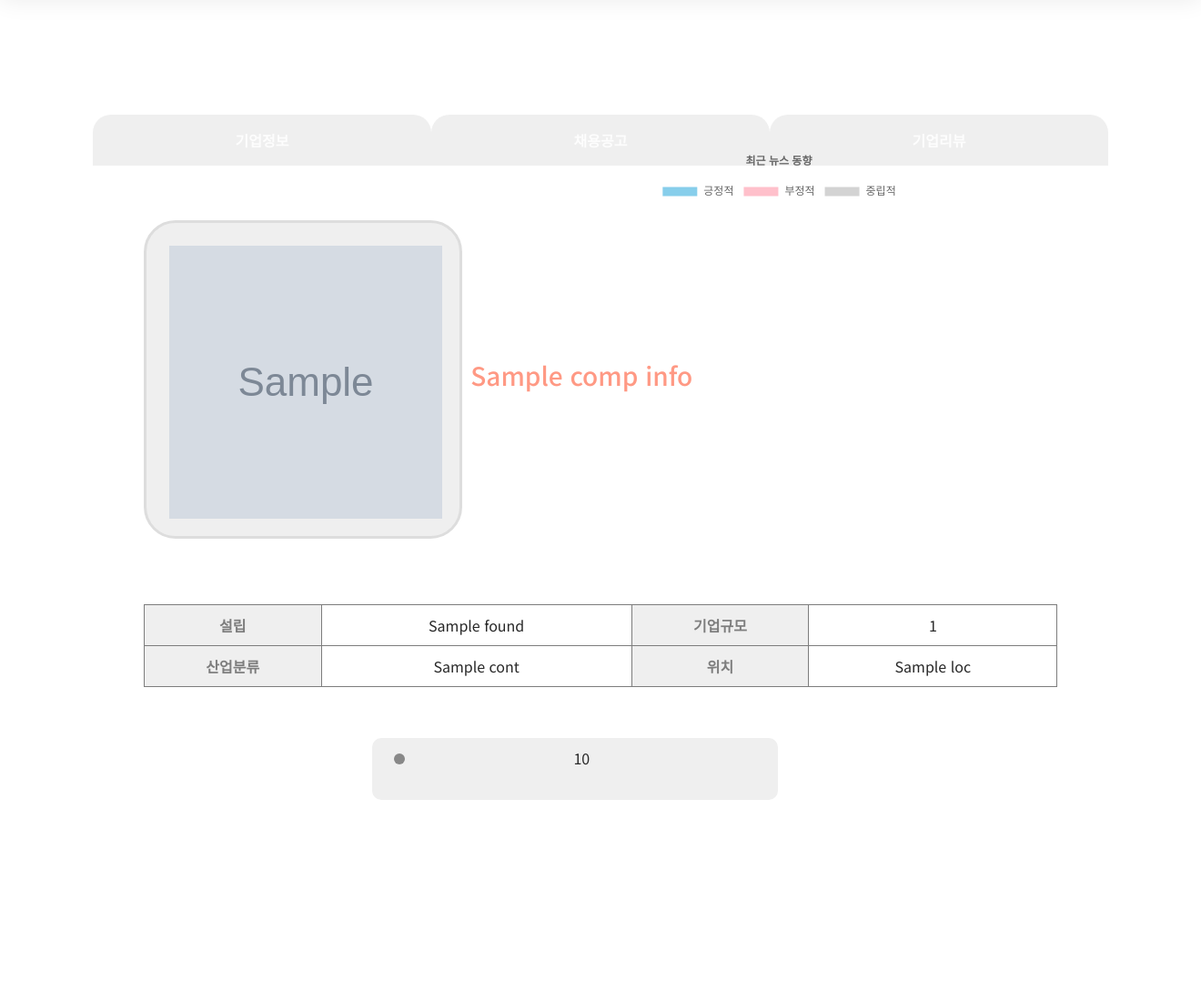
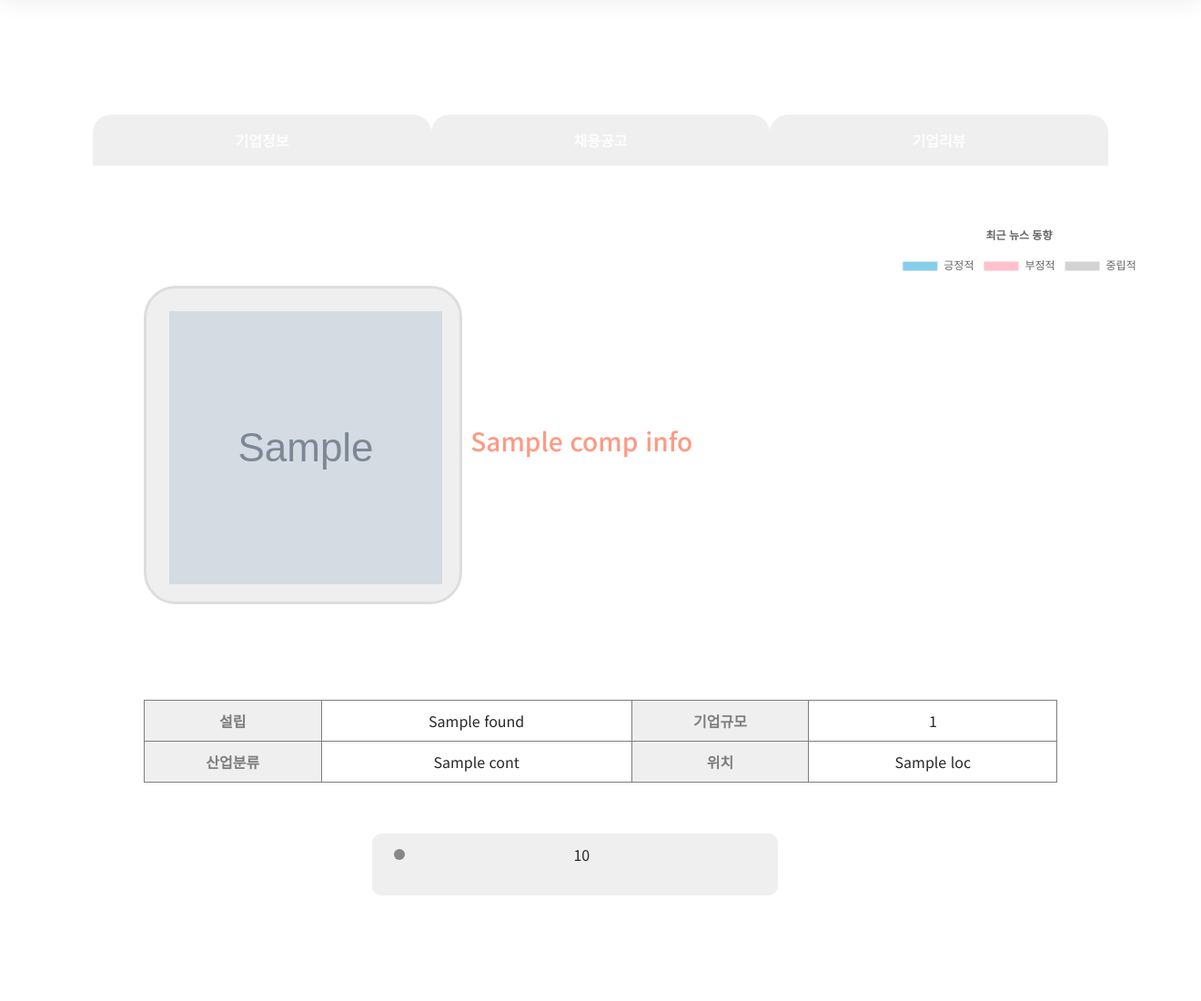
Before and after one commit to parking-place/EZPZ_Project, a Django app: template web/template/comp/comp.html in a window 1320 px wide. Shown: the part 80-1180 px from the top of the page at 91% size. Run offline with Django 4.2, Linux system fonts and the light colour scheme; the template is opened without the code that fills it: most values are stand-ins (such as "Sample title", 1, 10 or a date in 2020); grey boxes marked "Sample" are stand-in pictures; parts of the project's set-up code (start-up, migrations or seed data) failed here and were passed over; some libraries are stand-ins or nearby versions.

Commit message:
23.08.22 css debugged : comp info page

```diff
--- a/web/static/css/comp/comp.css
+++ b/web/static/css/comp/comp.css
@@ -9,7 +9,7 @@
     width: 350px;
     height: 350px;
     background-color: #efefef;
-    margin: 0 0 72px 5%;
+    margin: 72px 0 72px 5%;
     padding: 25px;
 }
 
@@ -17,15 +17,15 @@
 #pieChart {
     display: inline-block;
     position: absolute;
-    top: 30%;
-    right: 20%;
     width: 400px;
     height: 400px;
+    margin-left: 12%;
 }
 
 /* comp info table */
 .comp_table{
     width: 90%;
+    margin-top: 3%;
     margin-bottom: 5%;
 }
 .comp_table td{
--- a/web/template/comp/comp.html
+++ b/web/template/comp/comp.html
@@ -6,7 +6,6 @@
 <script src="{% static 'js/chart-3.4.0.js' %}"></script>
 <script src="{% static 'js/comp/comp.js' %}"></script>
 <link href="{% static 'css/comp/comp.css' %}" rel="stylesheet">
-
 
 
 <!-- comp info body -->
```
